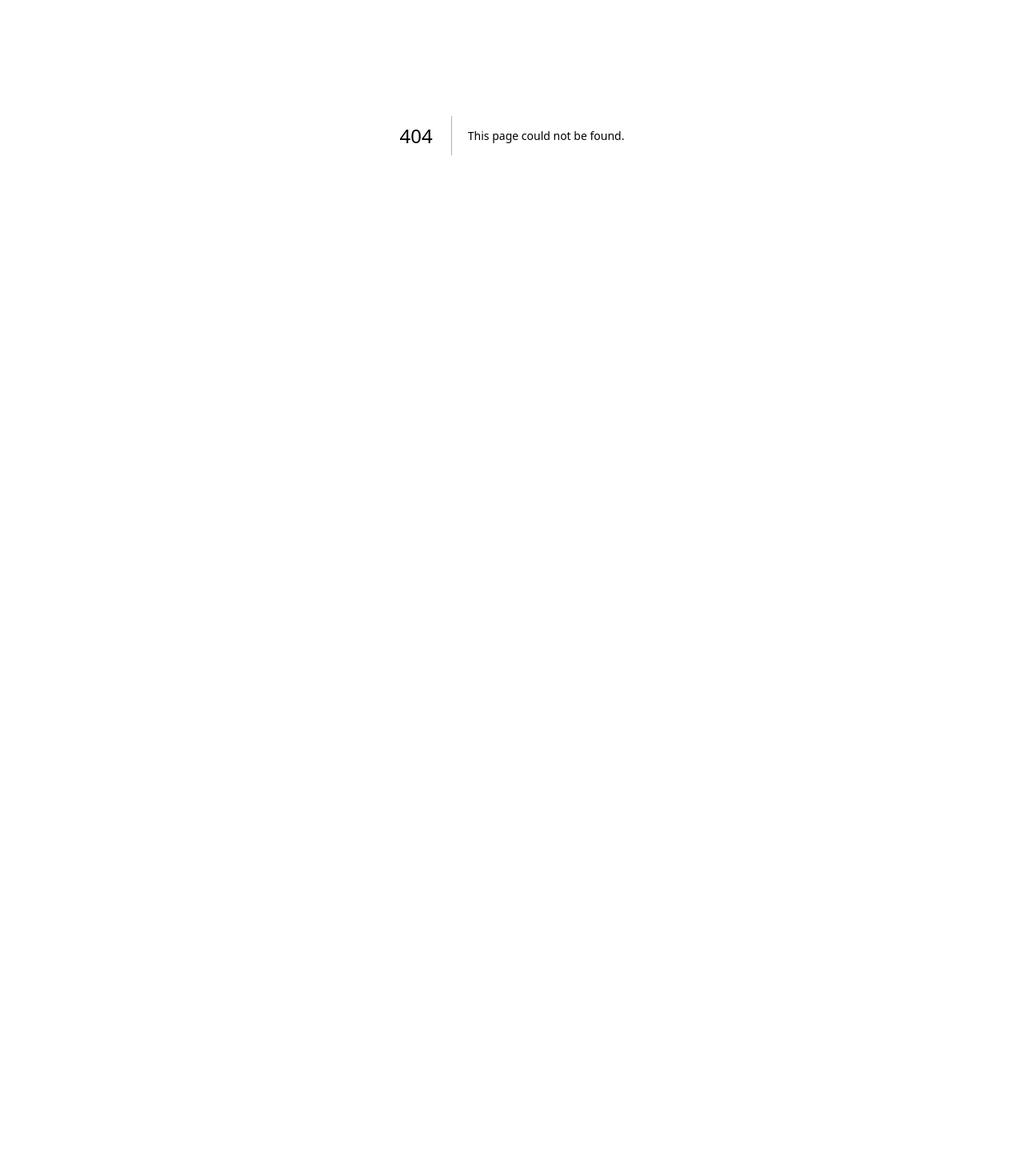
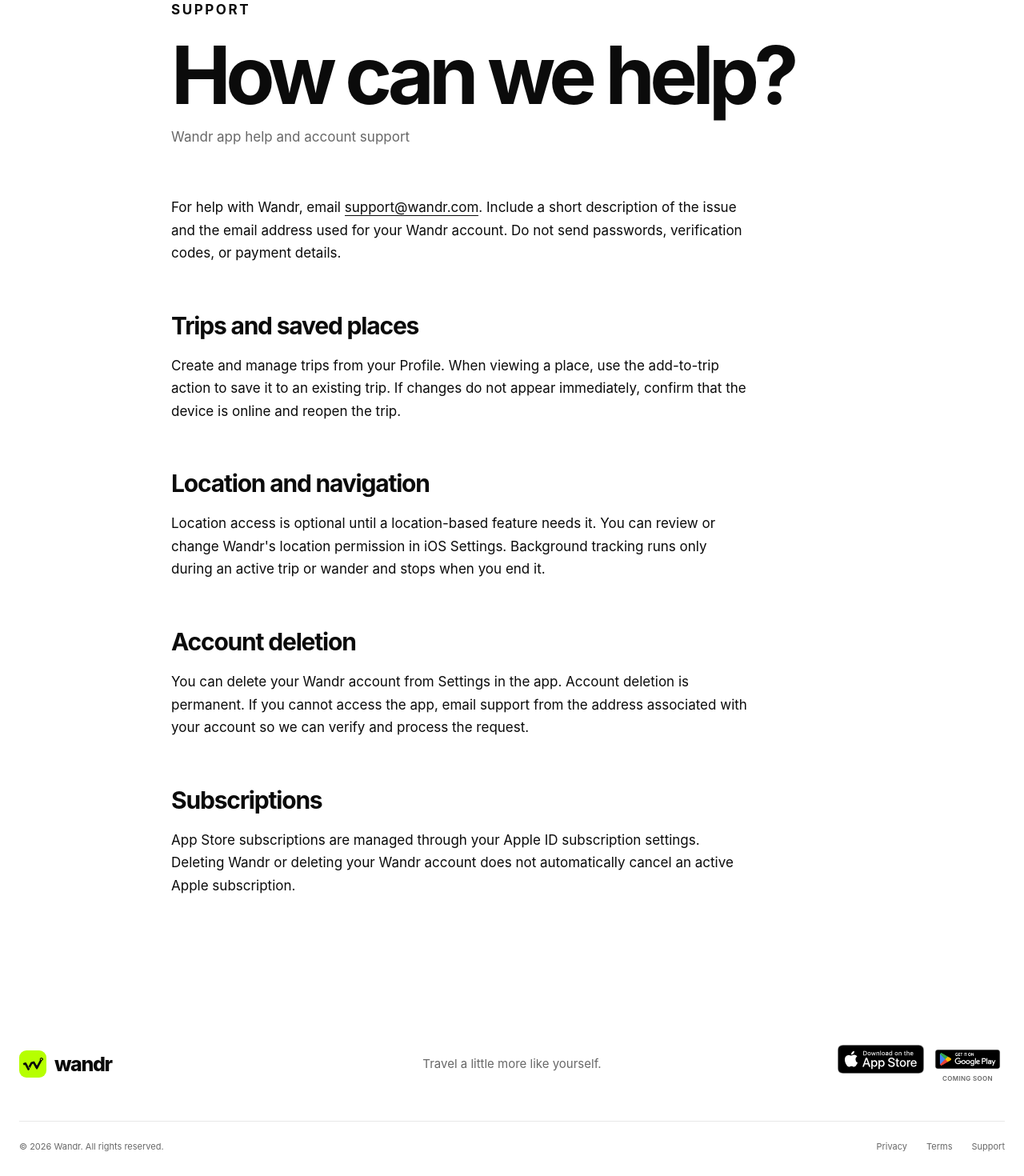
Before and after one commit to moodbod/marketingwebsite, a Next.js app: page /support in a window 1280 px wide. Before the commit this address had no page. Shown: the part 231-1701 px from the top of the page at 80% size. Before the commit the page ends 800 px from the top, so only its background shows below. Built offline with nearby package versions, Linux system fonts and the light colour scheme.

Commit message:
Add public support and universal link endpoints

```diff
--- /dev/null
+++ b/app/support/page.tsx
@@ -0,0 +1,59 @@
+import type { Metadata } from "next";
+import { SiteFooter } from "../../components/SiteFooter";
+import { SiteHeader } from "../../components/SiteHeader";
+
+export const metadata: Metadata = {
+  title: "Wandr Support",
+  description: "Get help with the Wandr app, your trips, account, or subscription.",
+};
+
+export default function SupportPage() {
+  return (
+    <>
+      <SiteHeader />
+      <main className="legal-page section-pad">
+        <p className="kicker">SUPPORT</p>
+        <h1>How can we help?</h1>
+        <p className="legal-date">Wandr app help and account support</p>
+
+        <p>
+          For help with Wandr, email{" "}
+          <a href="mailto:support@wandr.com?subject=Wandr%20Support%20Request">
+            support@wandr.com
+          </a>
+          . Include a short description of the issue and the email address used for your
+          Wandr account. Do not send passwords, verification codes, or payment details.
+        </p>
+
+        <h2>Trips and saved places</h2>
+        <p>
+          Create and manage trips from your Profile. When viewing a place, use the add-to-trip
+          action to save it to an existing trip. If changes do not appear immediately, confirm
+          that the device is online and reopen the trip.
+        </p>
+
+        <h2>Location and navigation</h2>
+        <p>
+          Location access is optional until a location-based feature needs it. You can review or
+          change Wandr&apos;s location permission in iOS Settings. Background tracking runs only
+          during an active trip or wander and stops when you end it.
+        </p>
+
+        <h2>Account deletion</h2>
+        <p>
+          You can delete your Wandr account from Settings in the app. Account deletion is
+          permanent. If you cannot access the app, email support from the address associated with
+          your account so we can verify and process the request.
+        </p>
+
+        <h2>Subscriptions</h2>
+        <p>
+          App Store subscriptions are managed through your Apple ID subscription settings.
+          Deleting Wandr or deleting your Wandr account does not automatically cancel an active
+          Apple subscription.
+        </p>
+      </main>
+      <SiteFooter />
+    </>
+  );
+}
--- a/components/SiteFooter.tsx
+++ b/components/SiteFooter.tsx
@@ -8,7 +8,7 @@ export function SiteFooter() {
         <p>Travel a little more like yourself.</p>
         <StoreBadges compact />
       </div>
-      <div className="footer-bottom"><span>© 2026 Wandr. All rights reserved.</span><span className="legal-links"><a href="/privacy">Privacy</a><a href="/terms">Terms</a><a href="mailto:support@wandr.com">Contact</a></span></div>
+      <div className="footer-bottom"><span>© 2026 Wandr. All rights reserved.</span><span className="legal-links"><a href="/privacy">Privacy</a><a href="/terms">Terms</a><a href="/support">Support</a></span></div>
     </footer>
   );
 }
--- a/next.config.mjs
+++ b/next.config.mjs
@@ -1,3 +1,16 @@
 /** @type {import('next').NextConfig} */
-const nextConfig = { reactStrictMode: true };
+const nextConfig = {
+  reactStrictMode: true,
+  async headers() {
+    return [
+      {
+        source: "/.well-known/apple-app-site-association",
+        headers: [
+          { key: "Content-Type", value: "application/json" },
+          { key: "Cache-Control", value: "public, max-age=300, must-revalidate" },
+        ],
+      },
+    ];
+  },
+};
 export default nextConfig;
```
Also changed, not shown: 1 other file (tests, documents, lock files or other folders).
